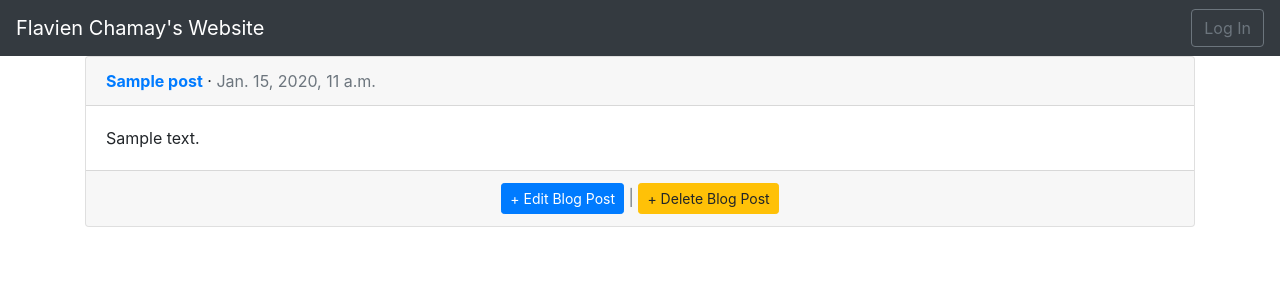
After one commit to flavienChamay/flavienchamay-personal-website, a Django app: page /blog/ in a window 1280 px wide. The commit adds this page. Shown: the top 300 px of the page. Run offline with Django 3.2, Linux system fonts and the light colour scheme; tables that the repository leaves empty hold one stand-in row (values such as "Sample post"); parts of the project's set-up code (start-up, migrations or seed data) failed here and were passed over.

Commit message:
Templates updated, card implemented

```diff
--- a/blog/urls.py
+++ b/blog/urls.py
@@ -22,6 +22,6 @@ urlpatterns = [
     path('post/new/', BlogCreateView.as_view(), name='post_new'),
     # Linking a blog post with the BlogDetailView view and the template post_detail.
     path('post/<int:pk>/', BlogDetailView.as_view(), name='post_detail'),
-    # Linking the home page with the BlogListView view and the template home.
-    path('', BlogListView.as_view(), name='home'),
+    # Linking the blog page with the BlogListView view and the template blog_list.
+    path('blog/', BlogListView.as_view(), name='blog_list'),
 ]
--- a/blog/views.py
+++ b/blog/views.py
@@ -19,6 +19,7 @@ from django.urls import reverse_lazy
 from .models import Post
 
 
+
 class BlogListView(ListView):
     """
     Class view that links the Post class to the home.html file.
@@ -28,7 +29,7 @@ class BlogListView(ListView):
     """
 
     model = Post
-    template_name = 'home.html'
+    template_name = 'blog_list.html'
 
 
 class BlogDetailView(DetailView):
--- a/config/settings.py
+++ b/config/settings.py
@@ -43,6 +43,9 @@ INSTALLED_APPS = [
     'django.contrib.messages',
     'whitenoise.runserver_nostatic',
     'django.contrib.staticfiles',
+    # 3rd party apps
+    'crispy_forms',
+    # Local apps
     'blog',
     'accounts',
     'pages',
@@ -144,3 +147,6 @@ LOGOUT_REDIRECT_URL = 'home'
 
 # Custom User Model
 AUTH_USER_MODEL = 'accounts.CustomUser'
+
+# Bootstrap configurations
+CRISPY_TEMPLATE_PACK = 'bootstrap4'
--- a/templates/base.html
+++ b/templates/base.html
@@ -24,9 +24,9 @@
 	      {{ user.username }}
 	    </a>
 	    <div class="dropdown-menu dropdown-menu-lg-right" aria-labelledby="navbarDropdown">
+	      <a class="dropdown-item" href="{% url 'post_new' %}">+ New Blog Post</a>
+	      <div class="dropdown-divider"></div>
 	      <a class="dropdown-item" href="{% url 'password_change' %}">Change password</a>
-	      <div class="dropdown-divider"></div>
-	      <a class="dropdown-item" href="{% url 'post_new' %}">+ New Blog Post</a>
 	      <div class="dropdown-divider"></div>
 	      <a class="dropdown-item" href="{% url 'logout' %}">Log Out</a>
 	    </div>
@@ -41,8 +41,10 @@
     </nav>
     <div>
       <main>
-      {% block content %}
-      {% endblock content %}
+	<div class="container">
+	  {% block content %}
+	  {% endblock content %}
+	</div>
       </main>
     </div>
 
--- /dev/null
+++ b/templates/blog_list.html
@@ -0,0 +1,19 @@
+{% extends 'base.html' %}
+{% block title %}Blog Posts{% endblock title %}
+
+{% block content %}
+{% for post in object_list %}
+<div class="card">
+  <div class="card-header">
+    <span class="font-weight-bold"><a href="{% url 'post_detail' post.pk %}">{{ post.title }}</a></span> &middot;
+    <span class="text-muted">{{ post.date_publication }}</span>
+  </div>
+  <div class="card-body">
+    {{ post.body }}
+  </div>
+  <div class="card-footer text-center text-muted">
+    <a href="{% url 'post_edit' post.pk %}" class="btn btn-primary btn-sm">+ Edit Blog Post</a> | <a href="{% url 'post_delete' post.pk %}" class="btn btn-warning btn-sm">+ Delete Blog Post</a>
+  </div>
+</div>
+{% endfor %}
+{% endblock content %}
--- a/templates/post_delete.html
+++ b/templates/post_delete.html
@@ -1,9 +1,11 @@
 {% extends 'base.html' %}
+{% load crispy_forms_tags %}
+{% block title %}Delete Post{% endblock title %}
 
 {% block content %}
 <h1>Delete Post</h1>
 <form action="" method="post">{% csrf_token %}
-  <p>Are you sure you want to delete "{{ post.title }}" ?</p>
-  <input type="submit" value="Confirm">
+  <p>Are you sure you want to delete the post titled "{{ post.title }}"?</p>
+  <button class="btn btn-danger" type="submit">Delete</button>
 </form>
 {% endblock content %}
--- a/templates/post_detail.html
+++ b/templates/post_detail.html
@@ -1,13 +1,12 @@
 {% extends 'base.html' %}
+{% block title %}Detail of a Post{% endblock title %}
 
 {% block content %}
-
 <div class="post-entry">
   <h2>{{ object.title }}</h2>
   <p>{{ object.date_publication }}</p>
   <p>{{ object.body }}</p>
 </div>
 
-<p><a href="{% url 'post_edit' post.pk %}">+ Edit Blog Post</a></p>
-<p><a href="{% url 'post_delete' post.pk %}">+ Delete Blog Post</a></p>
+<p><a href="{% url 'post_edit' post.pk %}" class="btn btn-primary">+ Edit Blog Post</a> <a href="{% url 'post_delete' post.pk %}" class="btn btn-warning">+ Delete Blog Post</a></p>
 {% endblock content %}
--- a/templates/registration/login.html
+++ b/templates/registration/login.html
@@ -1,12 +1,12 @@
 {% extends 'base.html' %}
-
+{% load crispy_forms_tags %}
 {% block title %}Log In{% endblock title %}
 
 {% block content %}
 <h2>Log In</h2>
 <form method="post">
   {% csrf_token %}
-  {{ form.as_p }}
-  <button type=:"submit">Log In</button>
+  {{ form|crispy }}
+  <button class="btn btn-success ml-2" type="submit">Log In</button>
 </form>
 {% endblock content %}
```
Also changed, not shown: templates/post_edit.html (+5 -2 lines), templates/post_new.html (+5 -3 lines), templates/registration/password_change_done.html (added, +7 -0 lines), templates/registration/password_change_form.html (added, +14 -0 lines).
